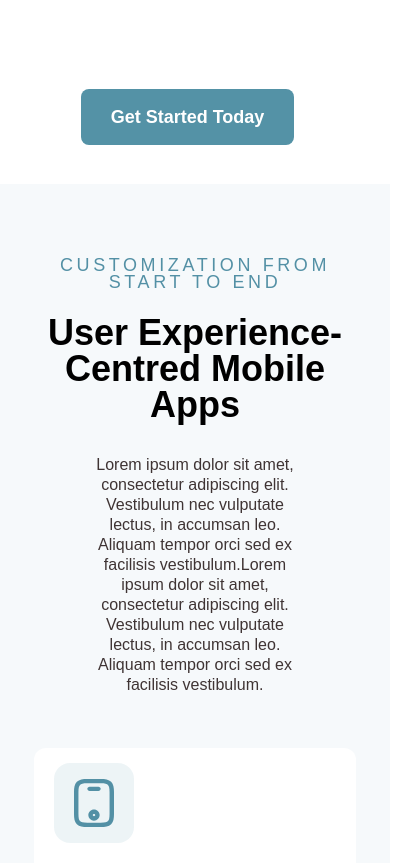
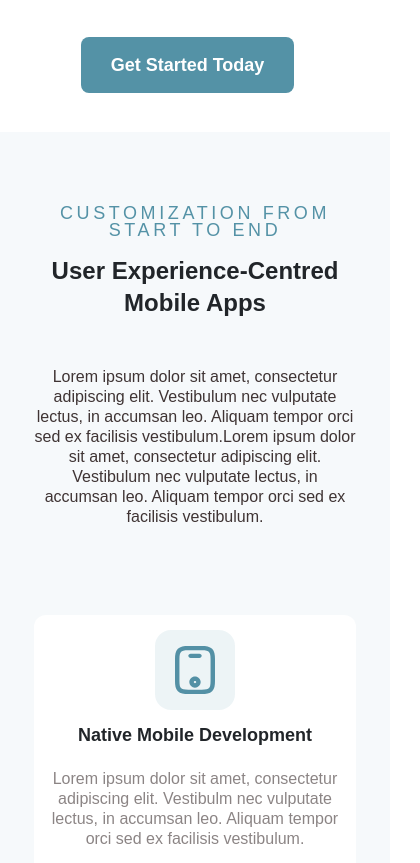
Before and after one commit to bilal060/xeroBitTechnology, a Next.js app: page /services/webdevelopment in a window 390 px wide. Shown: the part 1103-1966 px from the top of the page, 420 px wide, since content can reach past the window. Built offline with nearby package versions, Linux system fonts and the light colour scheme.

Commit message:
web development page complete

```diff
--- a/component/services/Strategy.tsx
+++ b/component/services/Strategy.tsx
@@ -54,7 +54,7 @@ function Strategy() {
                                 </div>
                             </div>
                         </div>
-                        <div className='col-md-6 col-lg-7 g-0 image_right_container disply_none'>
+                        <div className='col-md-6 col-lg-7 g-0 image_right_containe-1 display_none'>
                             <Image src={strategyimage} alt="strategyimage" className='img-fluid float-end' />
                         </div>
                     </div>
--- a/component/webdevelopment/Webcustomization.tsx
+++ b/component/webdevelopment/Webcustomization.tsx
@@ -5,28 +5,28 @@ import nativicon from "../../assets/images/nativ icon.svg"
 const Webcustomization = () => {
     return (
         <>
-            <section className='web-customization'>
+            <section className='web-customization font-family-primary'>
                 <div className='container'>
                     <div className='row pt-5 pb-5'>
                         <div className='col-md-12 col-lg-12'>
-                            <h5 className='pt-2'>Customization From Start To End</h5>
-                            <h2 className='pt-3'>User experience-centred mobile apps</h2>
-                            <p className='web-customization-p pt-4'>Lorem ipsum dolor sit amet, consectetur adipiscing elit. Vestibulum nec vulputate lectus, in accumsan leo. Aliquam tempor orci sed ex facilisis vestibulum.Lorem ipsum dolor sit amet, consectetur adipiscing elit. Vestibulum nec vulputate lectus, in accumsan leo. Aliquam tempor orci sed ex facilisis vestibulum.</p>
+                            <h6 className='section-first-heading font-weight-500 font-18-17 text-center pt-2 pb-2'>Customization From Start To End</h6>
+                            <h2 className='section-sub-heading font-weight-700 font-36-46 text-center text-capital pb-4'>User experience-centred mobile apps</h2>
+                            <p className='font-16 font-weight-400 text-dark-gray text-center pt-3 pb-4'>Lorem ipsum dolor sit amet, consectetur adipiscing elit. Vestibulum nec vulputate lectus, in accumsan leo. Aliquam tempor orci sed ex facilisis vestibulum.Lorem ipsum dolor sit amet, consectetur adipiscing elit. Vestibulum nec vulputate lectus, in accumsan leo. Aliquam tempor orci sed ex facilisis vestibulum.</p>
                         </div>
                         <div className='col-md-6 col-lg-6 col-sm-12 mt-5'>
-                            <div className='web-native'>
-                                <Image src={mobileicon} alt="img" className='img-fluid' />
-                                <h4>Native Mobile Development</h4>
-                                <p>Lorem ipsum dolor sit amet, consectetur adipiscing elit. Vestibulm nec vulputate lectus, in accumsan leo. Aliquam tempor orci sed ex facilisis vestibulum.</p>
-                                <h6><span>Frameworks:</span> Angular, Typescript, JavaScript, CSS, and Vue, js</h6>
+                            <div className='web-native rounded-12 bg-white px_35 h-100'>
+                                <Image src={mobileicon} alt="img" className='img-fluid content-center-992' />
+                                <h4 className='font-weight-700 font-24 text_center_justification-992 pt-3'>Native Mobile Development</h4>
+                                <p className='font-weight-400 font-16 text-dark-gray opacity-06 text_center_justification-992 pt-3'>Lorem ipsum dolor sit amet, consectetur adipiscing elit. Vestibulm nec vulputate lectus, in accumsan leo. Aliquam tempor orci sed ex facilisis vestibulum.</p>
+                                <h6 className='font-weight-700 font-16-15 text_center_justification-992 pt-3'><span className='text-xero-primary'>Frameworks:</span> Angular, Typescript, JavaScript, CSS, and Vue, js</h6>
                             </div>
                         </div>
                         <div className='col-md-6 col-lg-6 col-sm-12 mt-5'>
-                            <div className='web-native'>
-                                <Image src={nativicon} alt="img" className='img-fluid' />
-                                <h4>Cross-platform Mobile Development</h4>
-                                <p>Lorem ipsum dolor sit amet, consectetur adipiscing elit. Vestibulm nec vulputate lectus, in accumsan leo. Aliquam tempor orci sed ex facilisis vestibulum.</p>
-                                <h6><span>Frameworks:</span> React Native, Flutter, and Ionic</h6>
+                            <div className='web-native rounded-12 bg-white px_35 h-100'>
+                                <Image src={nativicon} alt="img" className='img-fluid content-center-992' />
+                                <h4 className='font-weight-700 font-24 text_center_justification-992 pt-3'>Cross-platform Mobile Development</h4>
+                                <p className='font-weight-400 font-16 text-dark-gray opacity-06 text_center_justification-992 pt-3'>Lorem ipsum dolor sit amet, consectetur adipiscing elit. Vestibulm nec vulputate lectus, in accumsan leo. Aliquam tempor orci sed ex facilisis vestibulum.</p>
+                                <h6 className='font-weight-700 font-16-15 text_center_justification-992 pt-3'><span className='text-xero-primary'>Frameworks:</span> React Native, Flutter, and Ionic</h6>
                             </div>
                         </div>
                     </div>
--- a/pages/services/webdevelopment.tsx
+++ b/pages/services/webdevelopment.tsx
@@ -20,7 +20,7 @@ export default function Webdeveloment() {
                         <PaginationArrow />
                         <a href='' >Web & Mobile Development</a>
                     </div>
-                    <h1 className='font-weight-700 font-56 pt-2'>Web & Mobile Development</h1>
+                    <h1 className='font-weight-700 font-56 pt-2 text-center'>Web & Mobile Development</h1>
                 </div>
             </header>
             <Websolutions />
--- a/styles/globals.css
+++ b/styles/globals.css
@@ -3,6 +3,7 @@
 	--clr-secondary: #3F3434;
 	--clr-black: #000000;
 	--clr-dark-gray: #3F3434;
+	--clr-white:#FFFFFF;
 	--ff-primary: 'Montserrat', sans-serif;
 }
 
@@ -96,7 +97,6 @@ select {
 .text-dark-gray {
 	color: var(--clr-dark-gray);
 }
-
 /* Fonts  */
 
 .font-16 {
@@ -201,7 +201,19 @@ select {
 section {
 	padding: 17px !important;
 }
-
+.px_35{
+	padding: 35px;
+}
+.rounded-12{
+	border-radius: 12px;
+	-webkit-border-radius: 12px;
+	-moz-border-radius: 12px;
+	-ms-border-radius: 12px;
+	-o-border-radius: 12px;
+}
+.bg-white{
+	background:var(--clr-white);
+}
 /* Header  and Navbar */
 
 .nav-status {
@@ -788,20 +800,6 @@ select {
 	align-items: center;
 	z-index: 99;
 }
-
-/* .main-header .mainheader-hero h1 {
-	font-family: var(--ff-primary);
-	font-style: normal;
-	font-weight: 700;
-	font-size: 56px;
-	line-height: 54px;
-	text-align: center;
-	text-transform: capitalize;
-	color: #000000;
-	padding-top: 30px;
-
-} */
-
 .main-header .mainheader-hero .pagination-hero {
 	display: flex;
 	justify-content: center;
@@ -975,29 +973,9 @@ select {
 	transform: translate(-50%, -50%);
 }
 
-/* .services-strategy h5 {
-	font-family: var(--ff-primary);
-	font-style: normal;
-	font-weight: 500;
-	font-size: 18px;
-	line-height: 17px;
-	letter-spacing: 0.2em;
-	text-transform: uppercase;
-	color: #5390A5;
-} */
-
 .services-strategy {
 	background: rgba(83, 144, 165, 0.05);
 }
-
-/* .strategy-tabs {
-	padding-left: 7rem !important;
-} */
-
-/* .image_right_container .image-str{
-  position:relative;
-  right: 0;
-} */
 
 /* About Us page */
 .dynamic-team h2,
@@ -1022,7 +1000,7 @@ select {
 	line-height: 20px;
 	color: #3F3434;
 }
-
+/*
 .dynamic-images {
 	position: relative;
 }
@@ -1051,36 +1029,8 @@ select {
 	-ms-transition: opacity 0.4s;
 	-o-transition: opacity 0.4s;
 	opacity: 0.6;
-}
+} */
 
-/* .aboutus-detailimg{
-      position: relative;
-    }
-    .aboutus-detailimg::after{
-      content: "";
-      z-index: -1;
-      position: absolute;
-      top: 0;
-      right: 0;
-      bottom: 0;
-      left: 0;
-      background: linear-gradient(45deg, #5390A5 0%, rgba(217, 217, 217, 0) 78.13%);
-      filter: blur(200px);
-      transform: translate3d(0px, 20px, 0) scale(0.95);
-      opacity: var(0.7);
-      transition: opacity 0.4s;
-      border-radius: inherit;
-      -webkit-filter: blur(200px);
-      -webkit-transform: translate3d(0px, 20px, 0) scale(0.95);
-      -moz-transform: translate3d(0px, 20px, 0) scale(0.95);
-      -ms-transform: translate3d(0px, 20px, 0) scale(0.95);
-      -o-transform: translate3d(0px, 20px, 0) scale(0.95);
-      -webkit-transition: opacity 0.4s;
-      -moz-transition: opacity 0.4s;
-      -ms-transition: opacity 0.4s;
-      -o-transition: opacity 0.4s;
-      opacity: 0.6;
-    } */
 
 .aboutus_support {
 	background: rgba(83, 144, 165, 0.05);
@@ -1117,12 +1067,6 @@ select {
 	color: #3F3434;
 
 }
-
-/* .aboutus_support .collapes_btn{
-      background: none !important;
-      border: none;
-      border-radius: 0px;
-    } */
 .accordion-item {
 	background-color: transparent !important;
 	border: none !important;
@@ -1146,20 +1090,8 @@ select {
 	-o-transform: var(--bs-accordion-btn-icon-transform);
 }
 
-/* .accordion-button::after {
-      flex-shrink: 0;
-      width: var(--bs-accordion-btn-icon-width);
-      height: var(--bs-accordion-btn-icon-width);
-      margin-left: auto;
-      content: "";
-      background-image: var(--bs-accordion-btn-icon);
-      background-repeat: no-repeat;
-      background-size: var(--bs-accordion-btn-icon-width);
-      transition: var(--bs-accordion-btn-icon-transition);
-  }*/
 .accordion-button::after {
 	flex-shrink: 0;
-
 	margin-left: auto;
 	content: "";
 	background-image: url(../assets/images/plus.svg) !important;
@@ -1174,146 +1106,13 @@ select {
 
 /* web and mobile development page */
 .web-customization {
-	padding: 15px 0px;
 	background: rgba(83, 144, 165, 0.05);
-	;
-}
-
-.web-customization h5,
-.technologie .main-heading {
-	font-family: var(--ff-primary);
-	font-style: normal;
-	font-weight: 500;
-	font-size: 18px;
-	line-height: 17px;
-	text-align: center;
-	letter-spacing: 0.2em;
-	text-transform: uppercase;
-	color: #5390A5;
-}
-
-.web-customization h2,
-.technologie h2 {
-	font-family: var(--ff-primary);
-	font-style: normal;
-	font-weight: 700;
-	font-size: 36px;
-	line-height: 100%;
-	text-align: center;
-	text-transform: capitalize;
-	color: #000000;
-}
-
-.web-customization .web-customization-p,
-.technologie p {
-	width: 70%;
-	margin: 0 auto;
-	font-family: var(--ff-primary);
-	font-style: normal;
-	font-weight: 400;
-	font-size: 16px;
-	line-height: 20px;
-	text-align: center;
-	color: #3F3434;
-}
-
-.web-native {
-	background-color: white;
-	padding: 15px 20px;
-	border-radius: 12px;
-	-webkit-border-radius: 12px;
-	-moz-border-radius: 12px;
-	-ms-border-radius: 12px;
-	-o-border-radius: 12px;
-	margin: 5px 0px;
-}
-
-.web-native h4 {
-	font-family: var(--ff-primary);
-	font-style: normal;
-	font-weight: 700;
-	font-size: 24px;
-	line-height: 23px;
-	text-transform: capitalize;
-	color: #3F3434;
-	margin-top: 20px;
-}
-
-.web-native p {
-	font-family: var(--ff-primary);
-	font-style: normal;
-	font-weight: 400;
-	font-size: 16px;
-	line-height: 20px;
-	color: #3F3434;
-	opacity: 0.6;
-	margin-top: 5px;
-	width: 80%;
-}
-
-.web-native h6 {
-	font-family: var(--ff-primary);
-	font-style: normal;
-	font-weight: 700;
-	font-size: 16px;
-	line-height: 15px;
-	text-transform: capitalize;
-	color: #3F3434;
-	margin-top: 5px;
-}
-
-.web-native h6 span {
-	color: var(--clr-primary);
-}
-
-.building-solutions h1 {
-	font-family: var(--ff-primary);
-	font-style: normal;
-	font-weight: 700;
-	font-size: 36px;
-	line-height: 46px;
-	text-align: center;
-	text-transform: capitalize;
-	color: #000000;
-	width: 60%;
-	padding: 10px 0px;
-	margin: 0 auto;
-}
-
-.building-solutions p {
-	font-family: var(--ff-primary);
-	font-style: normal;
-	font-weight: 400;
-	font-size: 16px;
-	line-height: 20px;
-	text-align: center;
-	color: #3F3434;
-	width: 60%;
-	margin: 0 auto;
-	padding: 10px 0px;
-}
-
-.building-solutions h4 {
-	font-family: var(--ff-primary);
-	font-style: normal;
-	font-weight: 700;
-	font-size: 18px;
-	line-height: 24px;
-	text-align: center;
-	text-transform: capitalize;
-	color: #3F3434;
-	padding: 20px 0px;
 }
 
 .technologie {
 	background: rgba(83, 144, 165, 0.05);
 	;
 }
-
-.technologies-icons {
-	background: white;
-}
-
 .technologie .technologies-icons h5 {
 	font-family: var(--ff-primary);
 	font-style: normal;
@@ -1334,38 +1133,6 @@ select {
 	bottom: 7px;
 	left: 18px;
 }
-/*
-.web-solutions h5 {
-	font-family: var(--ff-primary);
-	font-style: normal;
-	font-weight: 500;
-	font-size: 18px;
-	line-height: 17px;
-	letter-spacing: 0.2em;
-	text-transform: uppercase;
-	color: #5390A5;
-} */
-
-/* .web-solutions h3 {
-	font-family: var(--ff-primary);
-	font-style: normal;
-	font-weight: 700;
-	font-size: 36px;
-	line-height: 46px;
-	text-transform: capitalize;
-	color: #000000;
-} */
-
-/* .web-solutions p {
-	font-family: var(--ff-primary);
-	font-style: normal;
-	font-weight: 400;
-	font-size: 16px;
-	line-height: 20px;
-	color: #3F3434;
-} */
-
-
 .web-development-slick-card {
 	width: 404px;
 	height: 588px;
@@ -1490,12 +1257,16 @@ select {
 	position: relative;
 }
 
-.image_right_container {
+.image_right_container-1 {
 	position: absolute;
 	top: 18%;
 	right: 0;
   }
-
+  .image_right_container {
+	position: absolute;
+	top: 0;
+	right: 0;
+  }
 .services-strategy .nav-tabs .nav-link, .services-strategy .nav-link:focus{
 	border-top: none !important;
 	border-left: none !important;
--- a/styles/responsive.css
+++ b/styles/responsive.css
@@ -84,7 +84,7 @@
 		width: 100% !important;
 	}
 
-	.disply_none {
+	.display_none {
 		display: none;
 	}
 
@@ -131,6 +131,15 @@
 		font-size: 48px !important;
 		line-height: 60px !important;
 	}
+	.px_35{
+		padding: 15px !important;
+	}
+	.text_center_justification-992 {
+		text-align: center;
+	}
+	.content-center-992 {
+		margin: 0 auto;
+	}
 }
 
 @media (max-width: 767.98px) {
@@ -141,7 +150,9 @@
 	.choosus-img {
 		display: none;
 	}
-
+	.display_none_767 {
+		display: none;
+	}
 	.choose-btn,
 	.choose-us h5,
 	.choose-us h2,
```
Also changed, not shown: component/webdevelopment/Buildingsolutions.tsx (+19 -19 lines), component/webdevelopment/Technologie.tsx (+61 -61 lines), component/webdevelopment/Websolutions.tsx (+4 -4 lines).
